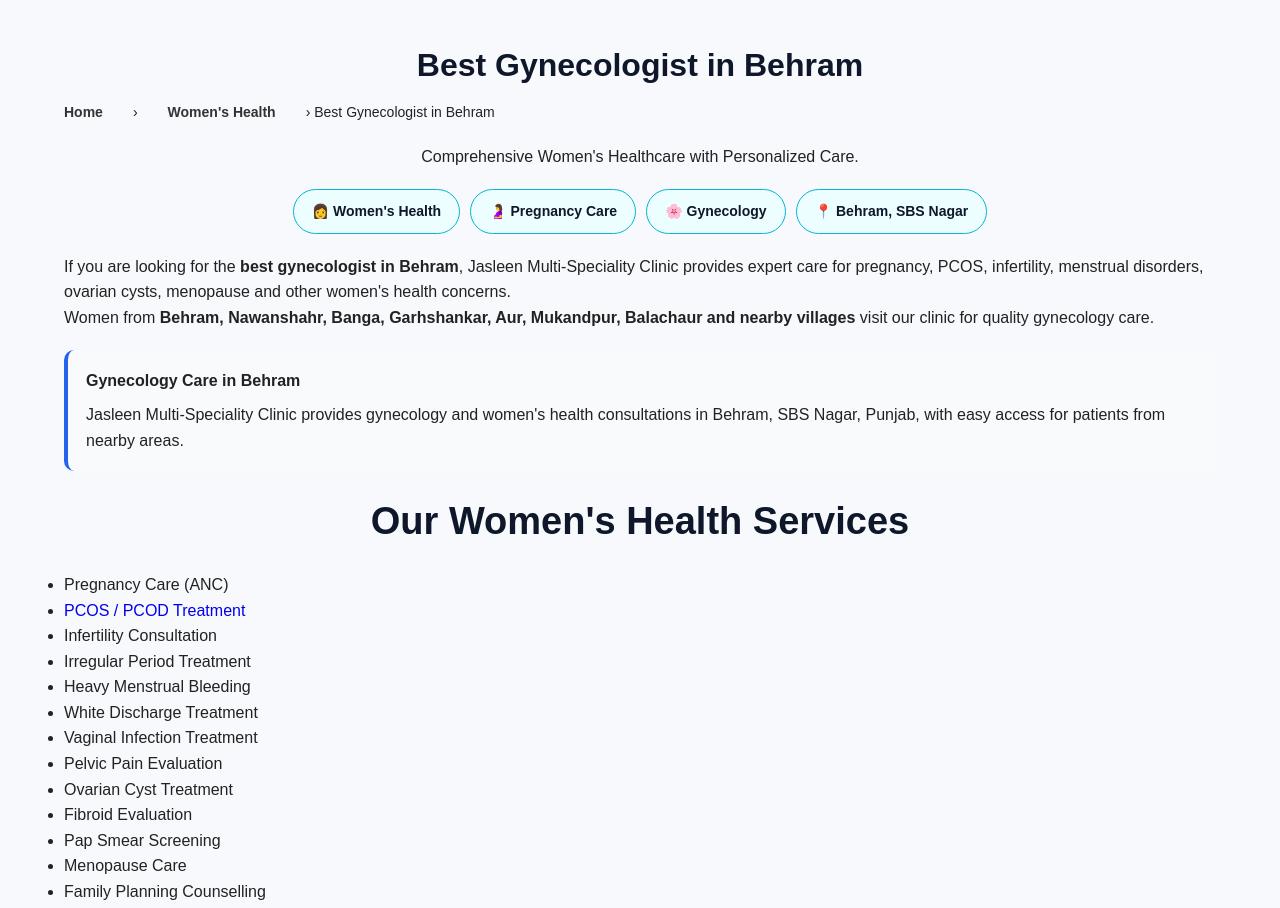
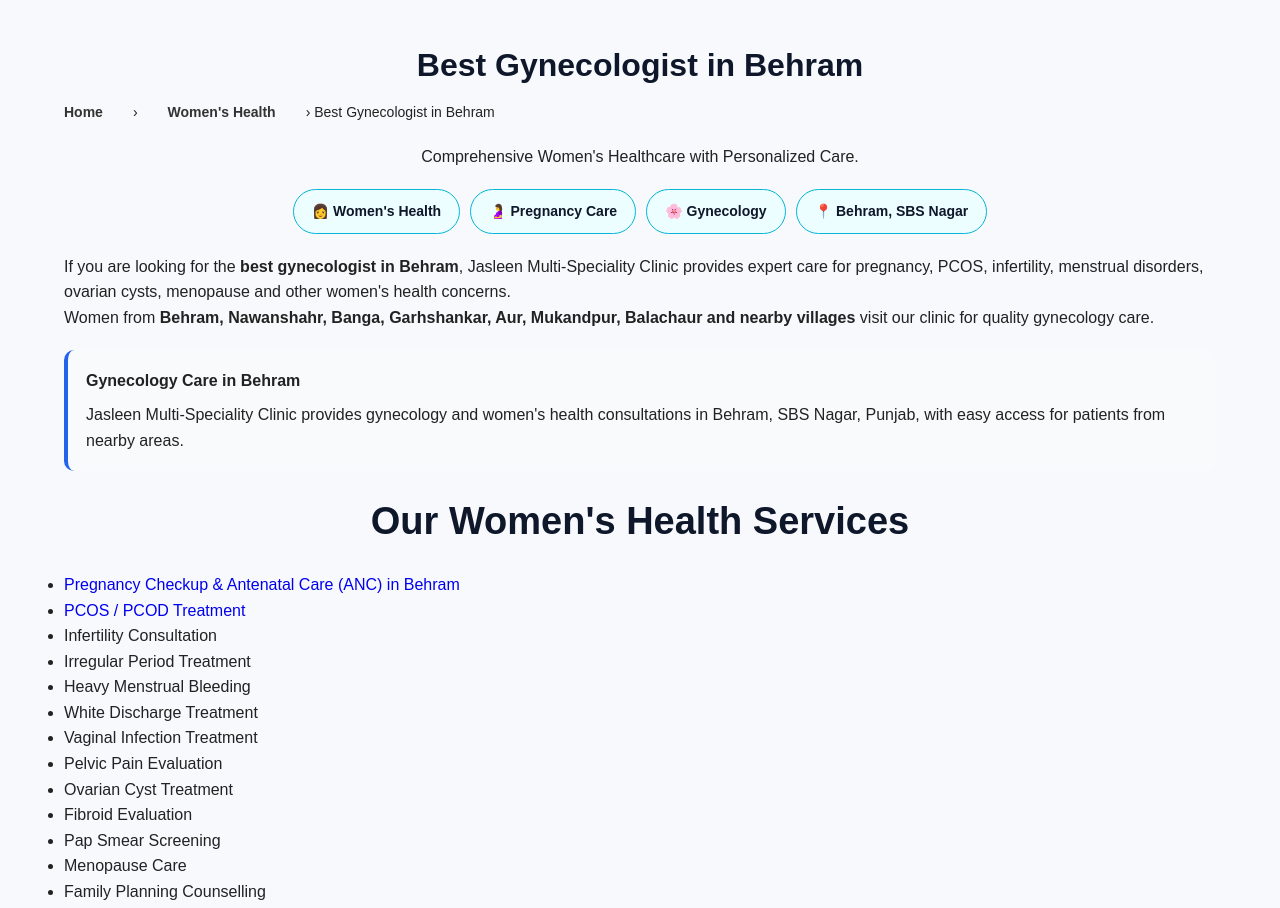
Before and after one commit to Jasleenmultispecialityclinic/jasleenmultispecialityclinic.github.io, a plain HTML site: page best-gynecologist-in-behram.html in a window 1280 px wide. Shown: the top 908 px of the page. Drawn offline with Linux system fonts and the light colour scheme.

Commit message:
Update best-gynecologist-in-behram.html

```diff
--- a/best-gynecologist-in-behram.html
+++ b/best-gynecologist-in-behram.html
@@ -87,7 +87,7 @@ Jasleen Multi-Speciality Clinic provides gynecology and women's health consultat
 
 <ul>
 
-<li>Pregnancy Care (ANC)</li>
+<li><a href="antenatal-care-anc-in-behram.html">Pregnancy Checkup & Antenatal Care (ANC) in Behram</a></li>
 
 <li><a href="pcos-treatment.html">PCOS / PCOD Treatment</a></li>
 
```
